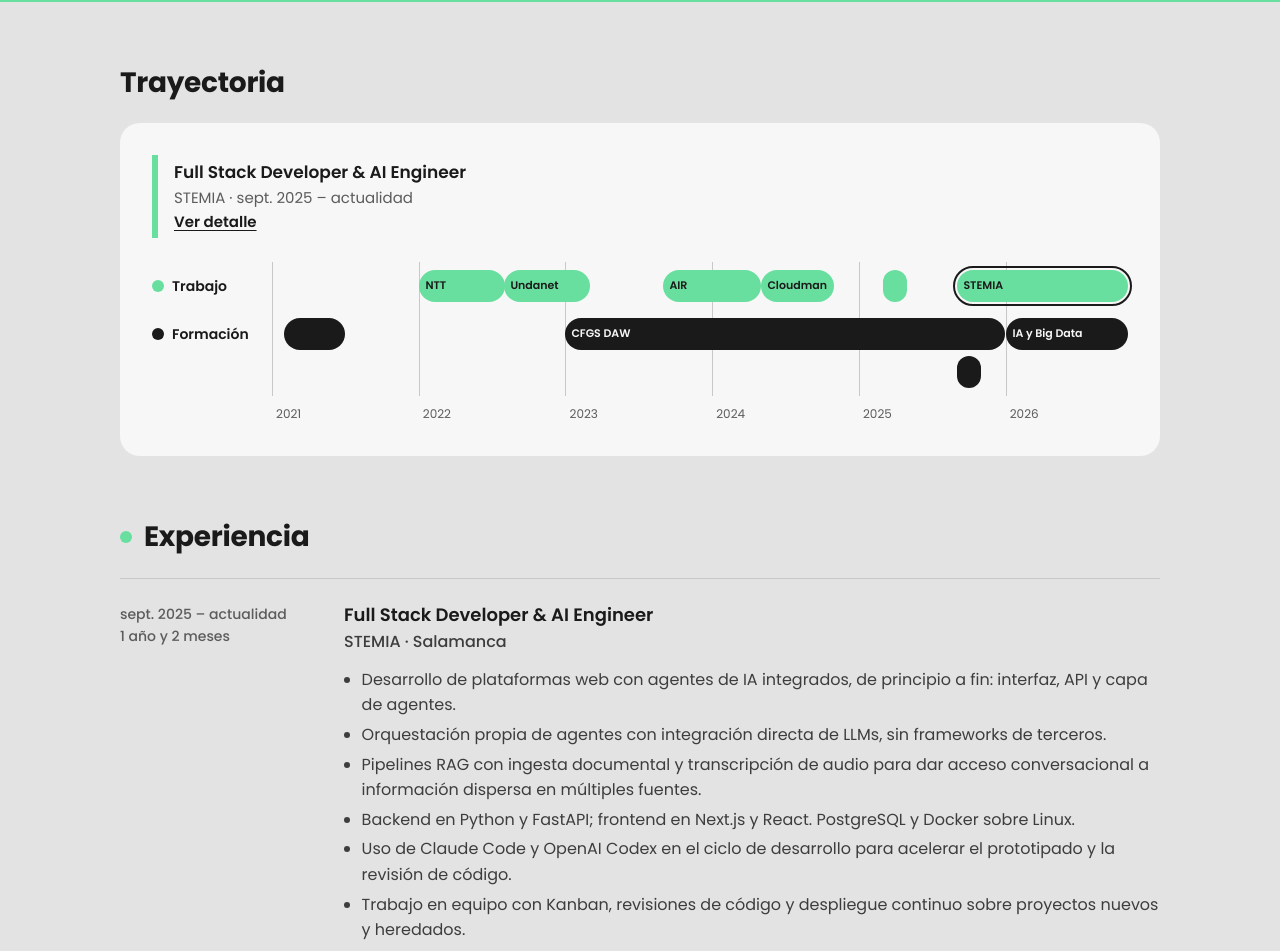
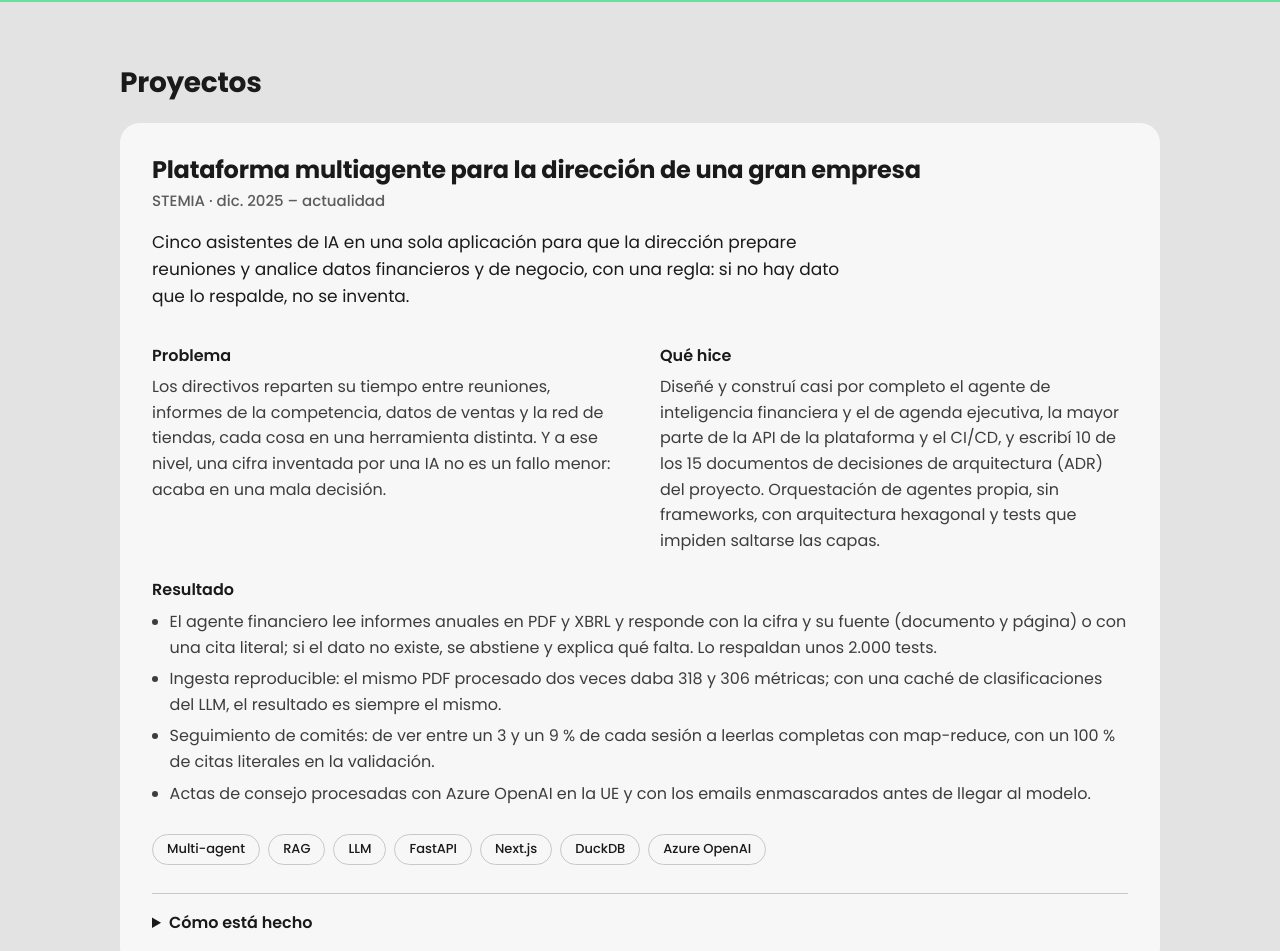
Before and after one commit to jorgeaguadero/jorgeaguadero.github.io, a React (Vite) app: page / in a window 1280 px wide. Shown: the part 680-1631 px from the top of the page. Built offline with nearby package versions, Linux system fonts and the light colour scheme.

Commit message:
Sección de proyectos con problema, qué hice, resultado y detalles técnicos

```diff
--- a/src/App.tsx
+++ b/src/App.tsx
@@ -1,6 +1,7 @@
 import { useEffect, useState } from 'react';
 import { EntryList } from './components/EntryList';
 import { Header } from './components/Header';
+import { Projects } from './components/Projects';
 import { Skills } from './components/Skills';
 import { Trajectory } from './components/Trajectory';
 import { cv, labels } from './content/cv';
@@ -17,6 +18,7 @@ export default function App() {
     <>
       <Header lang={lang} onLangChange={setLang} />
       <main className="container">
+        <Projects lang={lang} />
         <Trajectory lang={lang} />
         <EntryList id="experience" title={labels.experience} lane="work" entries={cv.work} lang={lang} />
         <EntryList id="education" title={labels.education} lane="study" entries={cv.education} lang={lang} />
--- /dev/null
+++ b/src/components/Projects.tsx
@@ -0,0 +1,70 @@
+import { cv, labels } from '../content/cv';
+import { formatRange } from '../lib/dates';
+import { t } from '../lib/text';
+import type { Lang } from '../types';
+
+export function Projects({ lang }: { lang: Lang }) {
+  return (
+    <section className="section" aria-labelledby="projects-title">
+      <h2 id="projects-title" className="section-title">
+        {t(labels.projects, lang)}
+      </h2>
+
+      {cv.projects.map((project) => (
+        <article key={project.id} className="card project">
+          <h3>{t(project.title, lang)}</h3>
+          <p className="project-period">
+            {project.org} · {formatRange(project.start, project.end, lang)}
+          </p>
+          <p className="project-summary">{t(project.summary, lang)}</p>
+
+          <div className="project-blocks">
+            <div>
+              <h4>{t(labels.problem, lang)}</h4>
+              <p>{t(project.problem, lang)}</p>
+            </div>
+            <div>
+              <h4>{t(labels.role, lang)}</h4>
+              <p>{t(project.role, lang)}</p>
+            </div>
+            <div className="project-outcome">
+              <h4>{t(labels.outcome, lang)}</h4>
+              <ul>
+                {project.outcome.map((item, i) => (
+                  <li key={i}>{t(item, lang)}</li>
+                ))}
+              </ul>
+            </div>
+          </div>
+
+          <ul className="tags">
+            {project.tags.map((tag) => (
+              <li key={tag}>{tag}</li>
+            ))}
+          </ul>
+
+          <details className="project-details">
+            <summary>{t(labels.details, lang)}</summary>
+            <ul>
+              {project.details.map((item, i) => (
+                <li key={i}>{t(item, lang)}</li>
+              ))}
+            </ul>
+          </details>
+
+          {project.video && (
+            <video
+              className="project-video"
+              src={project.video}
+              poster={project.poster}
+              controls
+              muted
+              playsInline
+              preload="none"
+            />
+          )}
+        </article>
+      ))}
+    </section>
+  );
+}
--- a/src/content/cv.ts
+++ b/src/content/cv.ts
@@ -49,7 +49,7 @@ export const cv: CV = {
           en: 'Reproducible ingestion: the same PDF processed twice gave 318 and 306 metrics; with a cache of LLM classifications, the result is always the same.',
         },
         {
-          es: 'Seguimiento de comités: de ver entre un 3 y un 9 % de cada sesión a leerlas completas con map-reduce, con un 100 % de citas literales en la validación.',
+          es: 'Seguimiento de comités: de ver entre un 3 y un 9\u00A0% de cada sesión a leerlas completas con map-reduce, con un 100\u00A0% de citas literales en la validación.',
           en: 'Committee tracking: from covering between 3% and 9% of each session to reading them in full with map-reduce, with 100% verbatim quotes in validation.',
         },
         {
--- a/src/styles.css
+++ b/src/styles.css
@@ -200,6 +200,101 @@ button {
   height: 0.75rem;
   border-radius: 999px;
   background: var(--lane);
+}
+
+/* Proyectos */
+.project + .project {
+  margin-top: 1.5rem;
+}
+
+.project h3 {
+  font-size: 1.5rem;
+  font-weight: 700;
+  letter-spacing: -0.01em;
+  line-height: 1.25;
+}
+
+.project-period {
+  margin-top: 0.25rem;
+  color: var(--muted);
+  font-size: 0.9375rem;
+  font-weight: 500;
+}
+
+.project-summary {
+  max-width: 65ch;
+  margin-top: 1rem;
+  font-size: 1.0625rem;
+}
+
+.project-blocks {
+  display: grid;
+  grid-template-columns: 1fr 1fr;
+  gap: 1.5rem 2.5rem;
+  margin-top: 2rem;
+  color: var(--text-2);
+}
+
+.project-outcome {
+  grid-column: 1 / -1;
+}
+
+.project h4 {
+  margin-bottom: 0.375rem;
+  color: var(--text);
+  font-size: 1rem;
+  font-weight: 600;
+}
+
+.project-outcome ul,
+.project-details ul {
+  padding-left: 1.1rem;
+}
+
+.project-outcome li + li,
+.project-details li + li {
+  margin-top: 0.375rem;
+}
+
+.tags {
+  display: flex;
+  flex-wrap: wrap;
+  gap: 0.5rem;
+  margin-top: 1.75rem;
+  padding: 0;
+  list-style: none;
+}
+
+.tags li {
+  padding: 0.25rem 0.875rem;
+  border: 1px solid var(--line);
+  border-radius: 999px;
+  font-size: 0.8125rem;
+  font-weight: 500;
+}
+
+.project-details {
+  margin-top: 1.75rem;
+  padding-top: 1rem;
+  border-top: 1px solid var(--line);
+  color: var(--text-2);
+}
+
+.project-details summary {
+  color: var(--text);
+  font-weight: 600;
+  cursor: pointer;
+}
+
+.project-details ul {
+  margin-top: 0.75rem;
+}
+
+.project-video {
+  display: block;
+  width: 100%;
+  margin-top: 1.75rem;
+  border-radius: 20px;
 }
 
 /* Cronograma */
@@ -409,6 +504,14 @@ button {
     display: none;
   }
 
+  .card {
+    padding: 1.25rem;
+  }
+
+  .project-blocks {
+    grid-template-columns: 1fr;
+  }
+
   .entry {
     grid-template-columns: 1fr;
     gap: 0.5rem;
```
